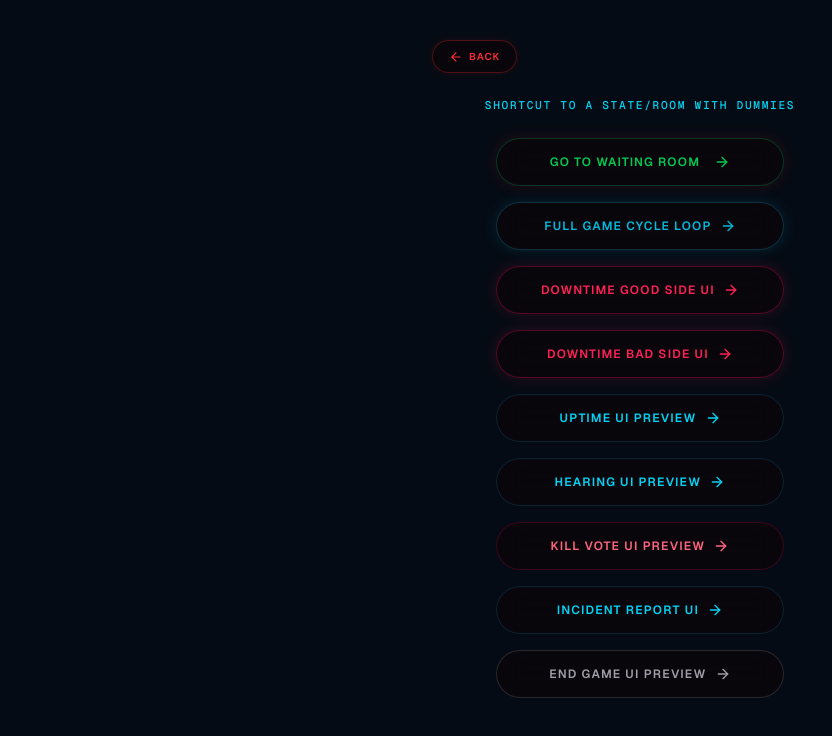
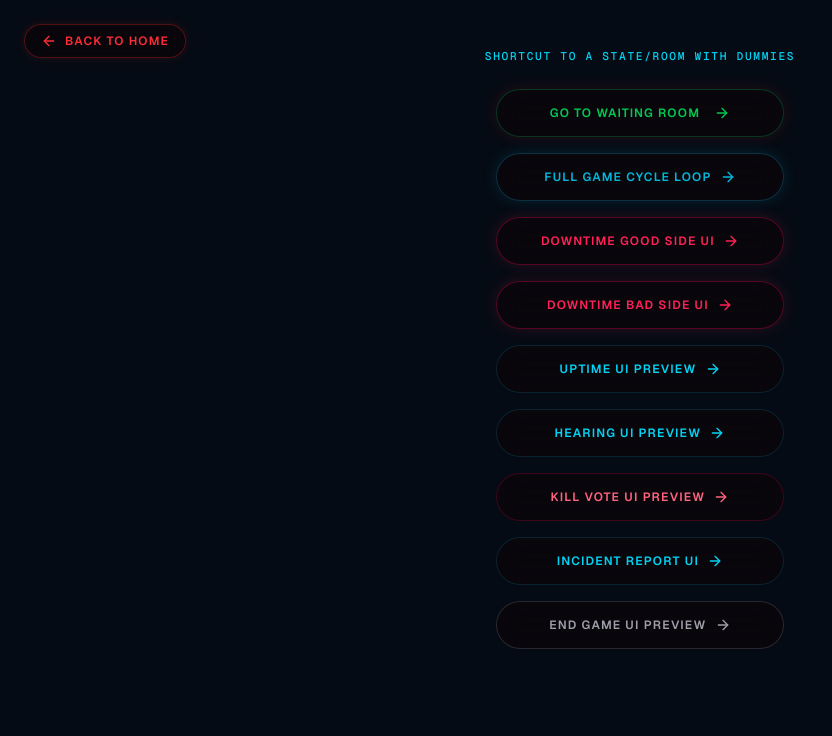
Before and after one commit to urrahmandhiya/next-codered, a Next.js app: page /dev in a window 1280 px wide. Shown: the top 736 px of the page, without its empty margins (0-832 px from the left). Built offline with nearby package versions, Linux system fonts and the light colour scheme.

Commit message:
style(dev): position desktop back button at fixed top-left of viewport
Positions the desktop back button at fixed top-6 left-6 of the browser viewport (z-30) rather than constrained inside the max-w-md centered main container.

```diff
--- a/app/dev/page.tsx
+++ b/app/dev/page.tsx
@@ -1,26 +1,24 @@
 "use client"
 
-import { Terminal, ArrowLeft, ArrowRight } from "lucide-react";
+import { ArrowLeft, ArrowRight } from "lucide-react";
 import Link from "next/link";
 import { Button } from "@/components/ui/button";
 import { goToWaitingRoom } from "@/lib/actions/mock";
 
 export default function Page() {
     return (
-        <div className="flex flex-col min-h-screen bg-[#050B14] text-zinc-100 font-sans">
+        <div className="flex flex-col min-h-screen bg-[#050B14] text-zinc-100 font-sans relative">
+            {/* Desktop Top-Left Back Button */}
+            <Link
+                href="/"
+                className="fixed top-6 left-6 hidden md:flex items-center justify-center px-4 py-2 bg-[#0A050B]/80 backdrop-blur-md border border-red-900/60 text-red-500 hover:bg-red-950/40 hover:text-red-400 hover:border-red-700 rounded-full transition-all uppercase tracking-widest text-xs font-semibold shadow-[0_0_10px_rgba(220,38,38,0.15)] cursor-pointer z-30"
+            >
+                <ArrowLeft className="w-4 h-4 mr-2" />
+                Back to Home
+            </Link>
+
             {/* Main Content */}
-            <main className="flex-1 flex flex-col items-center px-4 pt-10 pb-28 md:pb-16 w-full max-w-md mx-auto relative z-10">
-                {/* Desktop Top-Left Back Button */}
-                <div className="w-full hidden md:flex justify-start mb-6">
-                    <Link
-                        href="/"
-                        className="flex items-center justify-center px-4 py-2 bg-[#0A050B]/80 backdrop-blur-md border border-red-900/60 text-red-500 hover:bg-red-950/40 hover:text-red-400 hover:border-red-700 rounded-full transition-all uppercase tracking-widest text-[10px] font-semibold shadow-[0_0_10px_rgba(220,38,38,0.1)] cursor-pointer"
-                    >
-                        <ArrowLeft className="w-3.5 h-3.5 mr-1.5" />
-                        Back
-                    </Link>
-                </div>
-
+            <main className="flex-1 flex flex-col items-center px-4 pt-12 pb-28 md:pb-16 w-full max-w-md mx-auto relative z-10">
                 <h2 className="text-cyan-400 text-[0.7rem] tracking-[0.15em] mb-6 font-mono font-medium text-center">
                     SHORTCUT TO A STATE/ROOM WITH DUMMIES
                 </h2>
```
